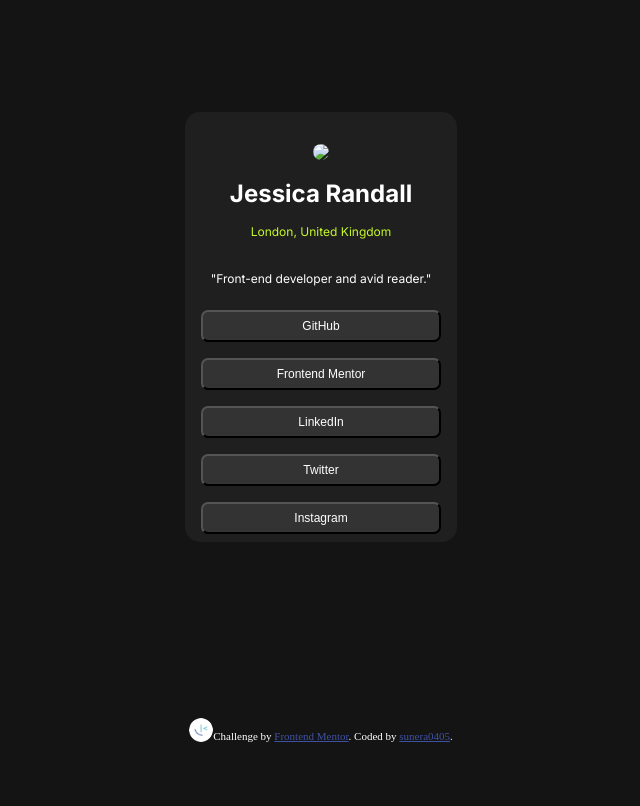
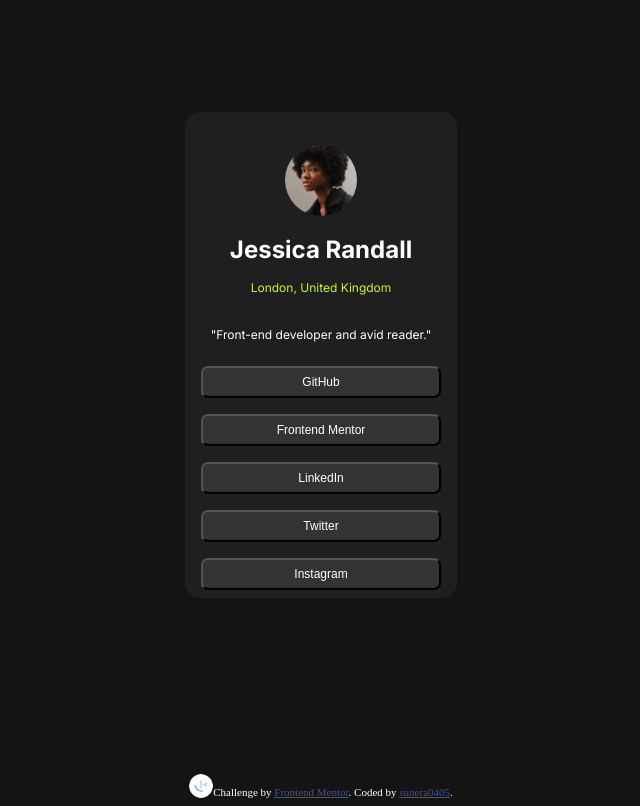
Before and after one commit to sunera0405/social-profile, a plain HTML site: page index.html in a window 1280 px wide. Shown: the whole page, without its empty margins (319-959 px from the left). Drawn offline with Linux system fonts and the light colour scheme.

Commit message:
Update index.html

```diff
--- a/index.html
+++ b/index.html
@@ -19,7 +19,7 @@
 <body>
    <div class="card">
         <div class="pic">
-          <img src = "images/avatar-jessica.jpe">
+          <img src = "images/avatar-jessica.jpeg">
         </div>
 
         <div class="username">
```
